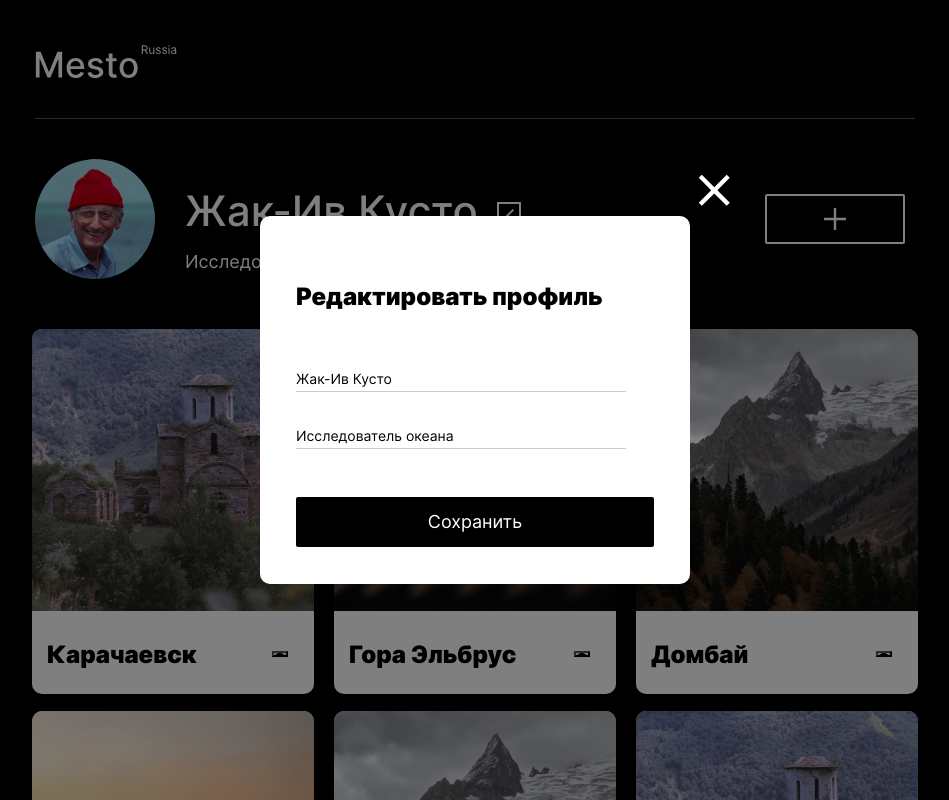
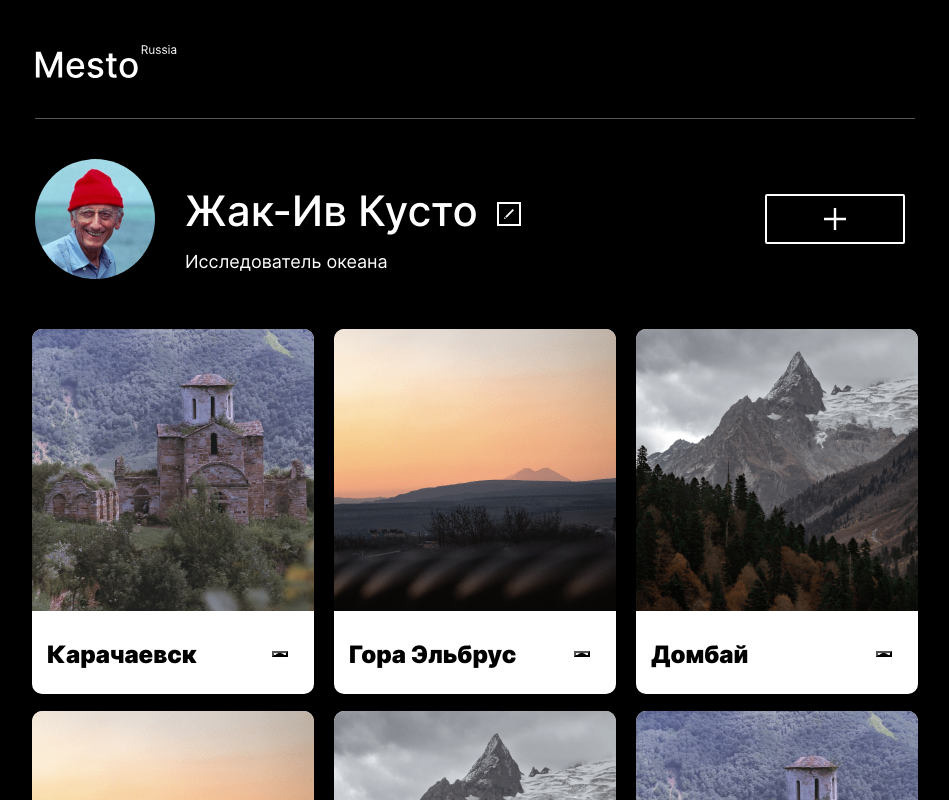
Before and after one commit to darumiann/mesto-project, a plain HTML site: page index.html in a window 1280 px wide. Shown: the top 800 px of the page, without its empty margins (165-1114 px from the left). Drawn offline with Linux system fonts and the light colour scheme; files whose address does not match are found by name.

Commit message:
сдача проекта

```diff
--- a/index.html
+++ b/index.html
@@ -77,7 +77,7 @@
     <footer class="footer">
       <p class="footer__copyright">© 2020 Mesto Russia</p>
     </footer>
-    <section class="popup popup_opened" id="popup">
+    <section class="popup" id="popup">
       <div class="popup__container">
         <button class="form__close" type="button" cursor="pointer"></button>
         <form class="form__user-editor" name="user-editor">
```
